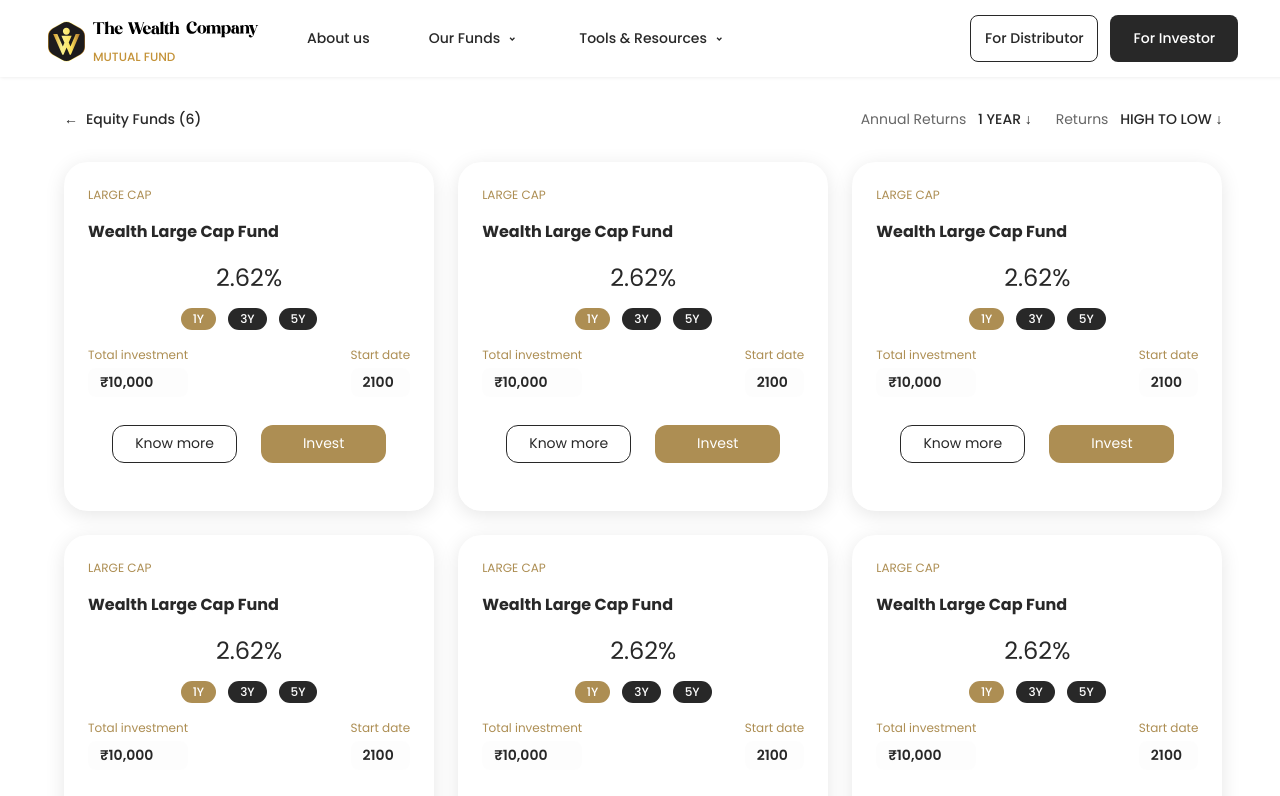
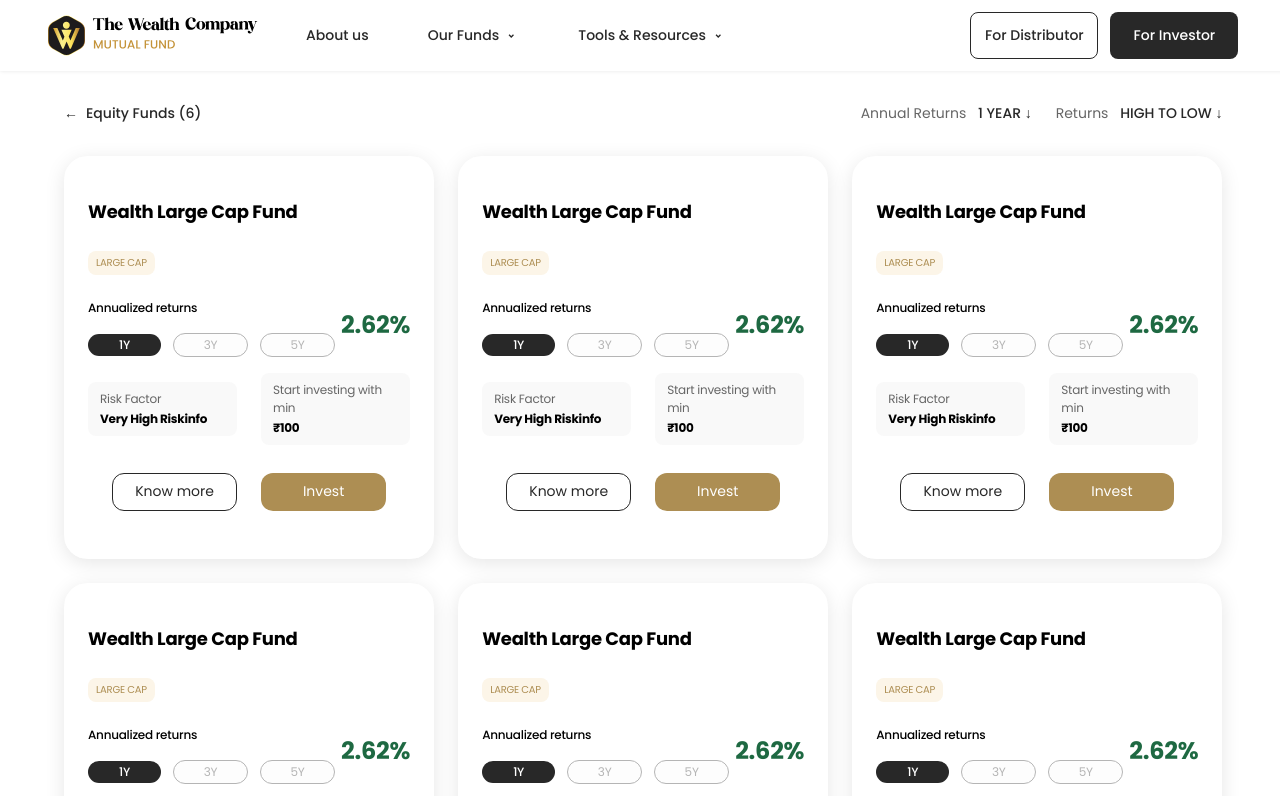
Before and after one commit to lucifer2409/Mutual_funds_project, a React (Vite) app: page /equity-funds in a window 1280 px wide. Shown: the top 796 px of the page. Built offline with nearby package versions, Linux system fonts and the light colour scheme.

Commit message:
This is the latest commit at 1:00 PM

```diff
--- a/src/Navbar.jsx
+++ b/src/Navbar.jsx
@@ -4,6 +4,7 @@
 import logopart2 from './assets/logopart2.svg'
 import dropdown from './assets/Group.svg'
 import calculatorIcon from './assets/stock-line.svg'
+import logo2 from './assets/logo2.svg'
 import { useNavigate } from 'react-router-dom'
 
 const Navbar = () => {
@@ -14,16 +15,7 @@
             <div id='insideNavbar1'>
                 <div id='leftsideofthenavbar'>
                     <div id='container1' onClick={() => navigate('/')} style={{cursor: 'pointer'}}>
-                        <img src={logoImage} alt="logo" id='logo1' />
-                        <div id='container2'>
-                            <div id='frame1'>
-                                <img src={logopart1} alt="logo" id='logo2' />
-                                <img src={logopart2} alt="logo" id='logo3' />
-                            </div>
-                            <h1 id='heading1'>
-                                MUTUAL FUND
-                            </h1>
-                        </div>
+                        <img src={logo2} alt="" />
                     </div>
                     <div id='container3'>
                         <nav className='navbar-list' onClick={() => navigate('/leadership')}>About us</nav>
--- a/src/pages/EquityFunds.css
+++ b/src/pages/EquityFunds.css
@@ -9,6 +9,14 @@
     justify-content: space-between;
     align-items: center;
     margin-bottom: 32px;
+}
+
+.top-heading-card-content {
+    display: flex;
+    flex-direction: column;
+    align-items: flex-start;
+    gap: 8px;
+    align-self: stretch;
 }
 
 .back-link {
@@ -110,25 +118,110 @@
 }
 
 .fund-type {
-    color: #AD8E53;
+    display: flex;
+    padding: 4px 8px;
+    justify-content: center;
+    align-items: center;
+    gap: 10px;
+    color: var(--SecondaryColor, #AD8E53);
     font-family: Poppins;
-    font-size: 12px;
+    font-size: 10px;
+    font-style: normal;
+    font-weight: 400;
+    line-height: normal;
+    letter-spacing: -0.25px;
     text-transform: uppercase;
-}
-
-.fund-name {
-    color: #282828;
-    font-family: Poppins;
-    font-size: 16px;
-    font-weight: 700;
-    margin: 0;
+    border-radius: 8px;
+    background: var(--Color-3, #FCF5E8);
 }
 
 .returns-section {
     display: flex;
-    flex-direction: column;
+    justify-content: space-between;
+    align-items: center;
+    align-self: stretch;
+}
+
+.headingofleftsideofreturnsection {
+    color: #000;
+    font-family: Poppins;
+    font-size: 12px;
+    font-style: normal;
+    font-weight: 500;
+    line-height: normal;
+    letter-spacing: -0.25px;
+}
+
+.bottomsectionofleftsidereturnsection {
+    display: flex;
     align-items: center;
     gap: 12px;
+}
+
+.leftsideofreturnsection {
+    display: flex;
+    flex-direction: column;
+    justify-content: center;
+    align-items: flex-start;
+    gap: 8px;
+}
+
+.fund-name {
+    color: #000;
+    font-family: Poppins;
+    font-size: 18px;
+    font-style: normal;
+    font-weight: 700;
+    line-height: normal;
+    letter-spacing: -0.25px;
+    align-self: stretch;
+}
+
+.investment-div {
+    display: flex;
+    align-items: center;
+    gap: 24px;
+    align-self: stretch;
+}
+
+.leftsideofinvestmentdiv {
+    display: flex;
+    padding: 8px 12px;
+    flex-direction: column;
+    align-items: flex-start;
+    gap: 10px;
+    flex: 1 0 0;
+    border-radius: 8px;
+    background: rgba(226, 226, 226, 0.20);
+}
+
+#insideleftsideofinvestmentdiv {
+    display: flex;
+    flex-direction: column;
+    justify-content: center;
+    align-items: flex-start;
+    gap: 2px;
+}
+
+#topsectionofleftsideofinvestmentdiv {
+    align-self: stretch;
+    color: var(--Grey_Color, #666);
+    font-family: Poppins;
+    font-size: 12px;
+    font-style: normal;
+    font-weight: 400;
+    line-height: normal;
+    letter-spacing: -0.25px;
+}
+
+#bottomsectionofleftsideofinvestmentdiv {
+    color: #000;
+    font-family: Poppins;
+    font-size: 12px;
+    font-style: normal;
+    font-weight: 700;
+    line-height: normal;
+    letter-spacing: -0.25px;
 }
 
 .return-value {
@@ -140,6 +233,58 @@
 .return-periods {
     display: flex;
     gap: 12px;
+}
+
+.defaultselectedbutton {
+    display: flex;
+    width: 49px;
+    padding: 2px 12px;
+    flex-direction: column;
+    justify-content: center;
+    align-items: center;
+    gap: 10px;
+    border-radius: 25px;
+    background: var(--BG_color, #282828);
+    color: #FFF;
+    text-align: center;
+    font-family: Poppins;
+    font-size: 12px;
+    font-style: normal;
+    font-weight: 500;
+    line-height: normal;
+    letter-spacing: -0.25px;
+}
+
+.otherbuttons {
+    display: flex;
+    width: 49px;
+    padding: 2px 12px;
+    flex-direction: column;
+    justify-content: center;
+    align-items: center;
+    gap: 10px;
+    border-radius: 25px;
+    color: var(--Color-2, #B5B5B5);
+    text-align: center;
+    font-family: Poppins;
+    font-size: 12px;
+    font-style: normal;
+    font-weight: 400;
+    line-height: normal;
+    letter-spacing: -0.25px;
+    border: 1px solid var(--Color-2, #B5B5B5);
+    background: var(--BG2, rgba(242, 242, 242, 0.20));
+}
+
+.rightsideofreturnsection {
+    color: var(--Green_color, #1E6942);
+    text-align: center;
+    font-family: Poppins;
+    font-size: 24px;
+    font-style: normal;
+    font-weight: 700;
+    line-height: normal;
+    letter-spacing: -0.25px;
 }
 
 .period-btn {
--- a/src/pages/EquityFunds.jsx
+++ b/src/pages/EquityFunds.jsx
@@ -32,26 +32,52 @@
                     {[...Array(6)].map((_, index) => (
                         <div className="fund-card" key={index}>
                             <div className="card-content">
-                                <div className="fund-type">LARGE CAP</div>
-                                <h3 className="fund-name">Wealth Large Cap Fund</h3>
-
-                                <div className="returns-section">
-                                    <div className="return-value">2.62%</div>
-                                    <div className="return-periods">
-                                        <button className="period-btn active">1Y</button>
-                                        <button className="period-btn">3Y</button>
-                                        <button className="period-btn">5Y</button>
+                                <div className='top-heading-card-content'>
+                                    <h3 className="fund-name">Wealth Large Cap Fund</h3>
+                                    <div className="fund-type">
+                                        LARGE CAP
+                                    </div>
+                                </div>
+                                <div className='returns-section'>
+                                    <div className='leftsideofreturnsection'>
+                                        <h1 className='headingofleftsideofreturnsection'>Annualized returns</h1>
+                                        <div className='bottomsectionofleftsidereturnsection'>
+                                            <div className='defaultselectedbutton'>
+                                                1Y
+                                            </div>
+                                            <div className='otherbuttons'>
+                                                3Y
+                                            </div>
+                                            <div className='otherbuttons'>
+                                                5Y
+                                            </div>
+                                        </div>
+                                    </div>
+                                    <div className='rightsideofreturnsection'>
+                                        <span>2.62%</span>
                                     </div>
                                 </div>
 
-                                <div className="investment-details">
-                                    <div className="detail-column">
-                                        <label>Total investment</label>
-                                        <div className="value-box">₹10,000</div>
+                                <div className='investment-div'>
+                                    <div className='leftsideofinvestmentdiv'>
+                                        <div id='insideleftsideofinvestmentdiv'>
+                                            <span id='topsectionofleftsideofinvestmentdiv'>
+                                                Risk Factor
+                                            </span>
+                                            <span id='bottomsectionofleftsideofinvestmentdiv'>
+                                                Very High Riskinfo
+                                            </span>
+                                        </div>
                                     </div>
-                                    <div className="detail-column">
-                                        <label>Start date</label>
-                                        <div className="value-box">2100</div>
+                                    <div className='leftsideofinvestmentdiv'>
+                                        <div id='insideleftsideofinvestmentdiv'>
+                                            <span id='topsectionofleftsideofinvestmentdiv'>
+                                                Start investing with min
+                                            </span>
+                                            <span id='bottomsectionofleftsideofinvestmentdiv'>
+                                                ₹100
+                                            </span>
+                                        </div>
                                     </div>
                                 </div>
 
```
Also changed, not shown: src/assets/logo2.svg (added).
